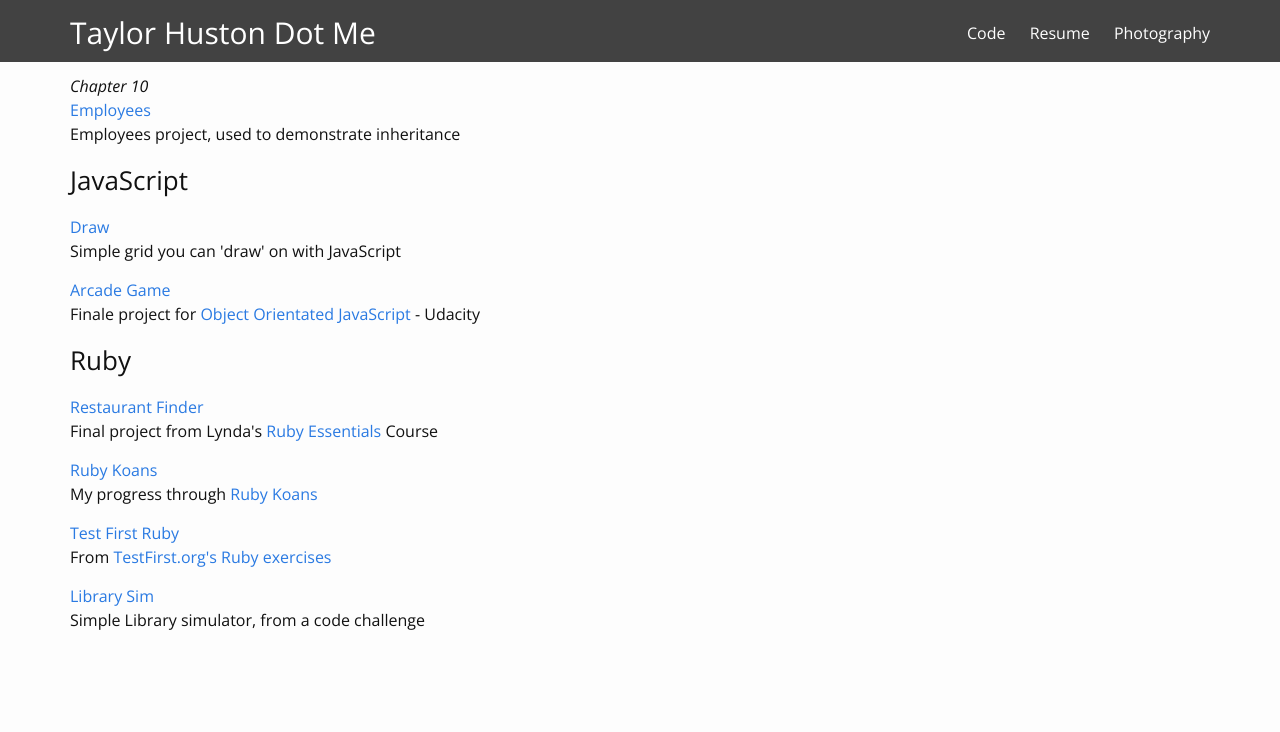
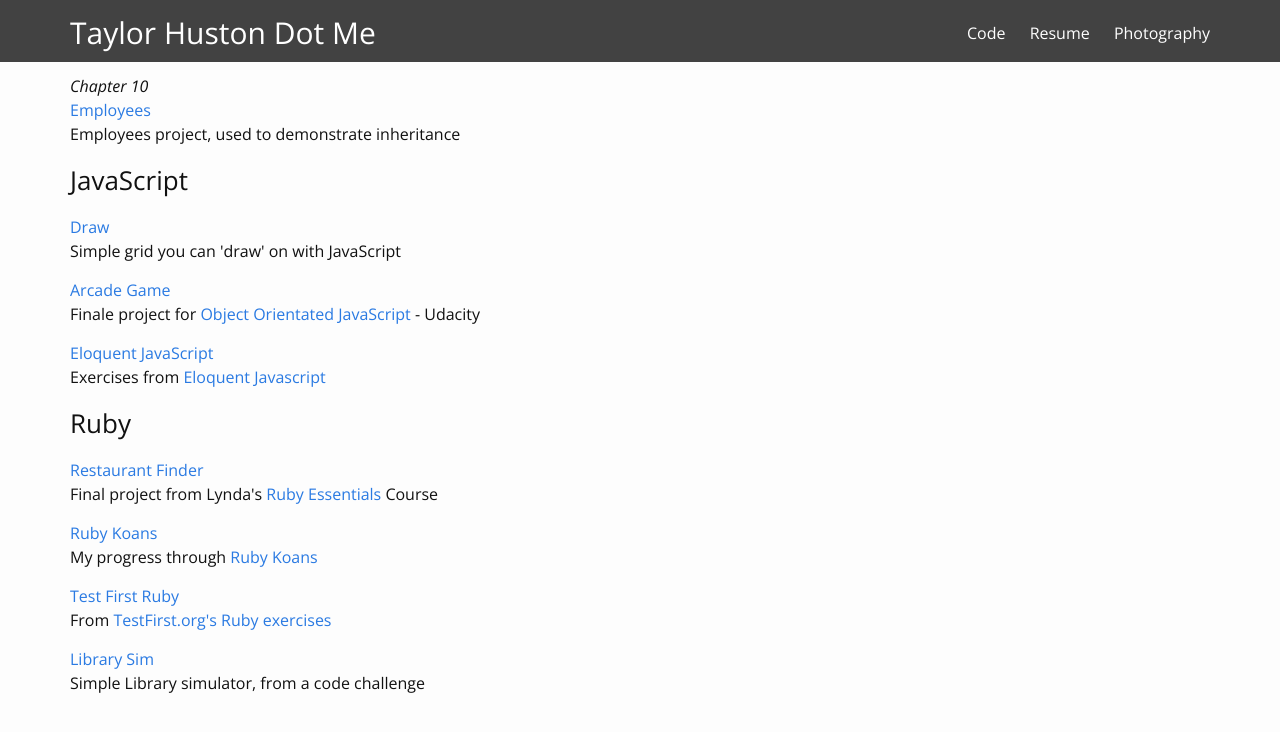
Before and after one commit to TaylorHuston/taylorhuston.github.io, a Jekyll site: the page built from code.html, in a window 1280 px wide and 900 px high, scrolled down 2881 px, cut to the strip 0-733 px from the top of the window. Built offline with Jekyll 4.4.1, drawn with Linux system fonts in a browser that asks for light colours; some web fonts are replaced.

Commit message:
Update Code page

```diff
--- a/code.html
+++ b/code.html
@@ -141,6 +141,10 @@ permalink: /code/
 <p><a href="https://github.com/TaylorHuston/JS_ArcadeGame" target="_blank">Arcade Game</a>
   <br /> Finale project for <a href="https://www.udacity.com/course/object-oriented-javascript--ud015">Object Orientated JavaScript</a> - Udacity</p>
 
+<p><a href="https://github.com/TaylorHuston/JS_EloquentJavaScript" target="_blank">Eloquent JavaScript</a>
+  <br /> Exercises from <a href="https://www.udacity.com/course/object-oriented-javascript--ud015">Eloquent Javascript</a></p>
+
+
 <h3>Ruby</h3>
 <p><a href="https://github.com/TaylorHuston/Ruby_RestaurantFinder" target="_blank">Restaurant Finder</a>
   <br />Final project from Lynda's <a href="http://www.lynda.com/Ruby-tutorials/essential-training/47905-2.html" target="_blank">Ruby Essentials</a> Course</p>
```
